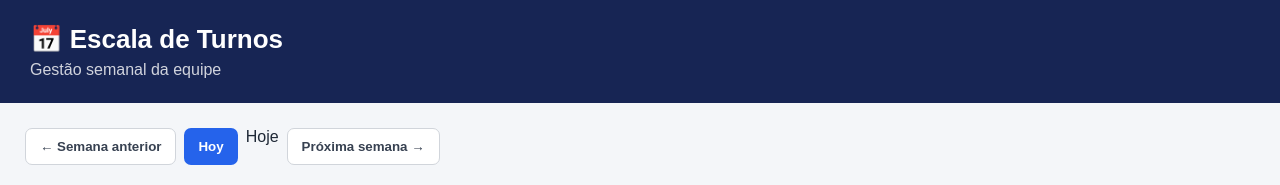
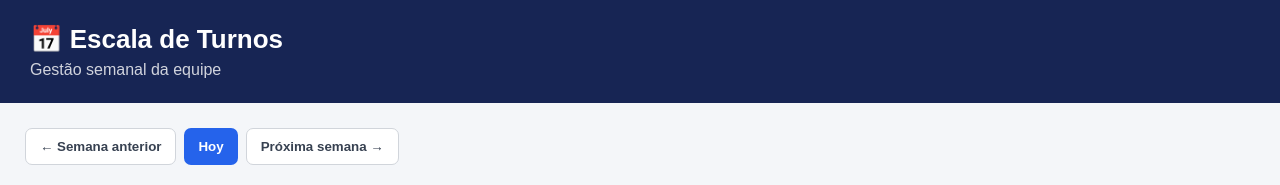
Before and after one commit to laryteofilo/turnos, a plain HTML site: page index.html in a window 1280 px wide. Shown: the top 185 px of the page. Drawn offline with Linux system fonts and the light colour scheme.

Commit message:
Update index.html

```diff
--- a/index.html
+++ b/index.html
@@ -436,8 +436,8 @@ th.dia-hoy {
       </button>
 
       <button onclick="irHoje()">Hoy</button>
-        Hoje
-      </button>
+
+
 
       <button class="btn-secundario" onclick="mudarSemana(7)">
         Próxima semana →
```
